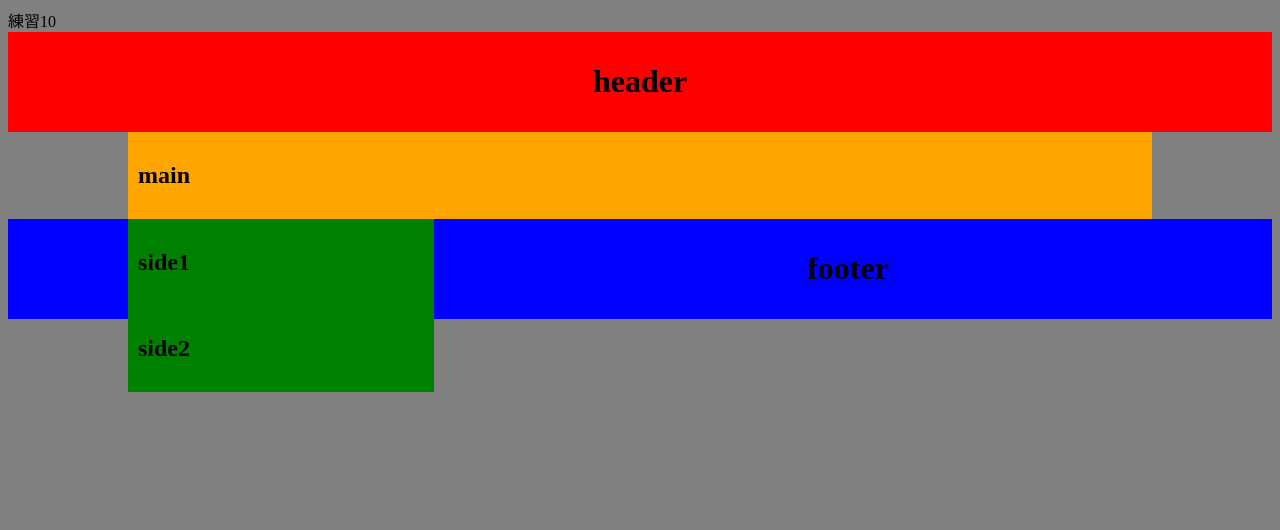
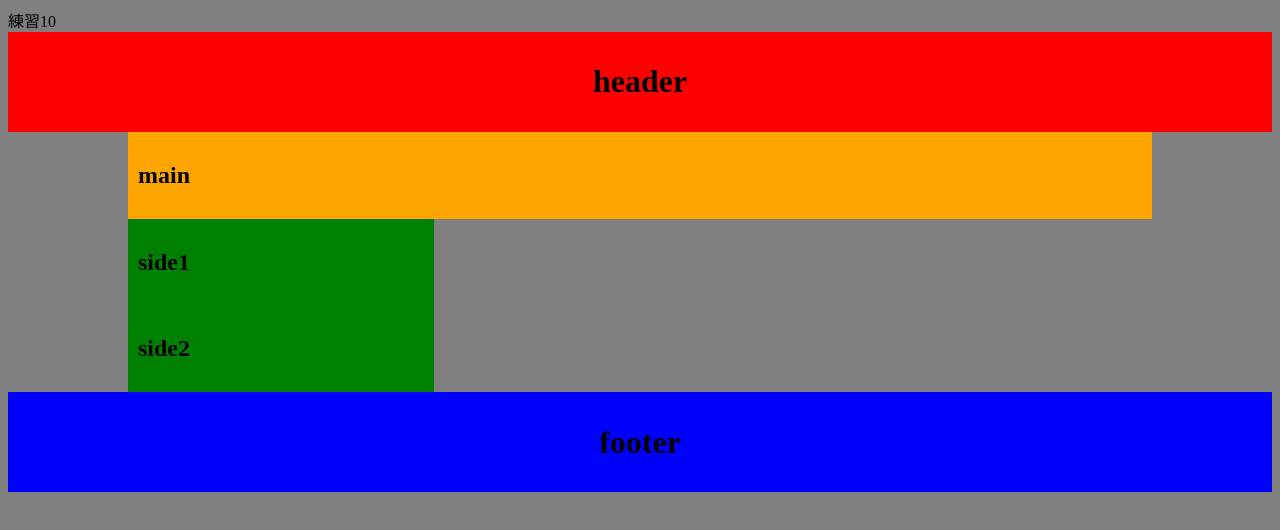
Before and after one commit to mitsuru1397/2016web1-10, a plain HTML site: page index.html in a window 1280 px wide. Drawn offline with Linux system fonts and the light colour scheme.

Commit message:
Update default.css

```diff
--- a/css/default.css
+++ b/css/default.css
@@ -64,7 +64,7 @@ footer{
   #main:after{
     /*footerを下に回り込ませる*/
     /*clearfix*/
-    content;"";
+    content:"";
     display:block;
     clear:both;
   }
```
